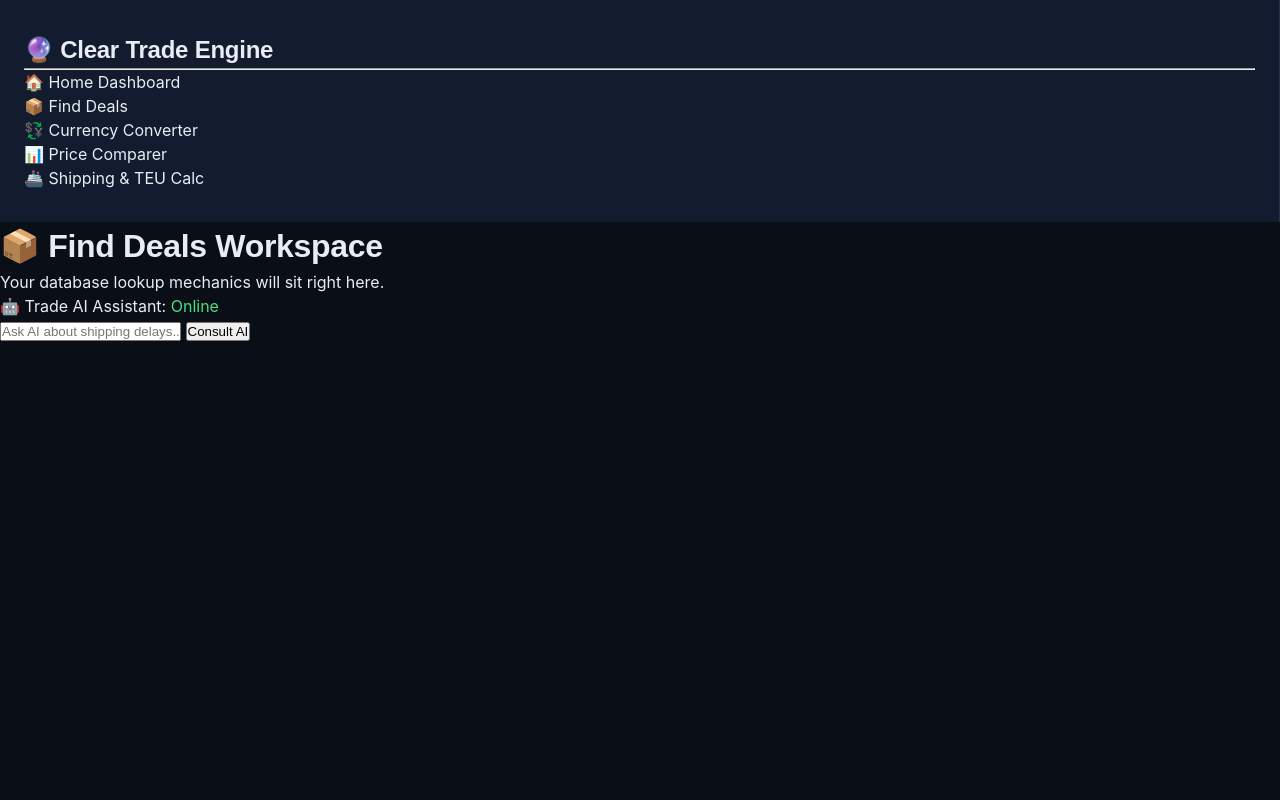
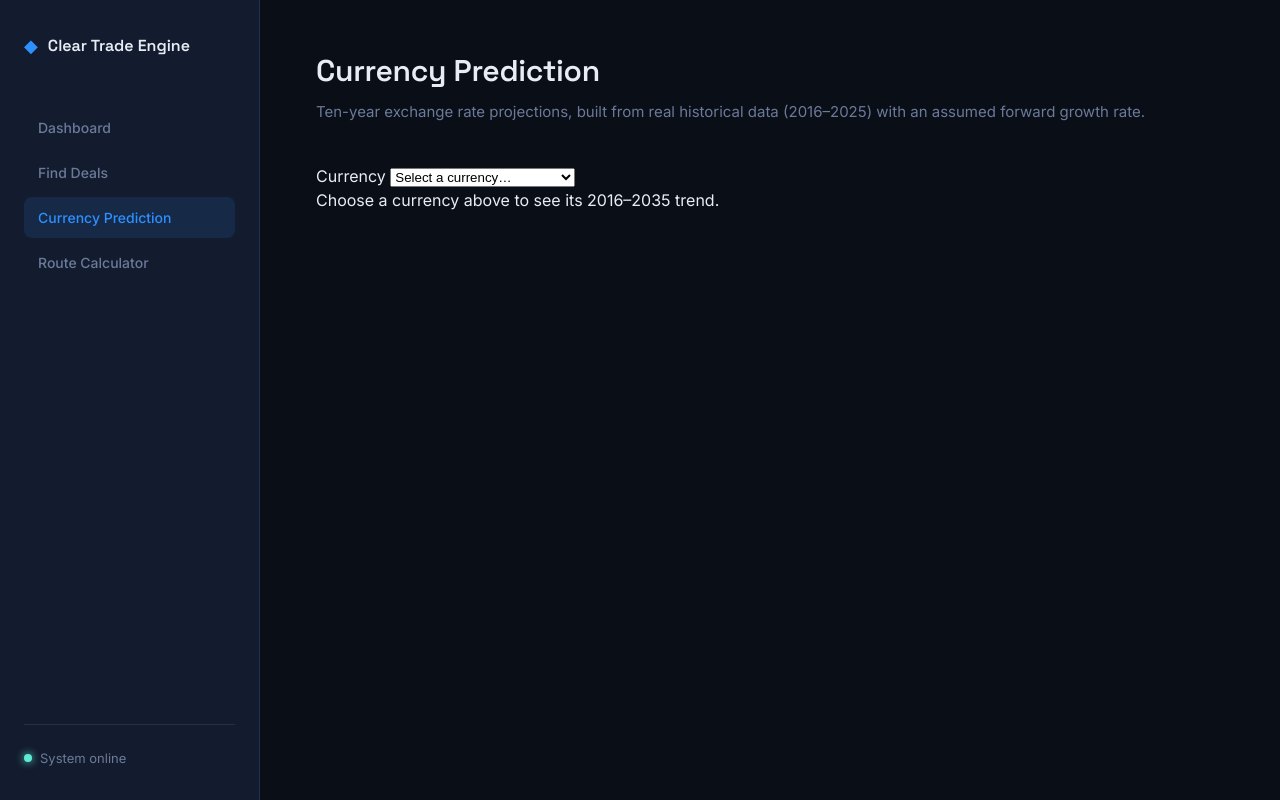
Before and after one commit to eeshapenkey3-cpu/global_trade_engine, a Spring Boot app: page /currency-trend-prediction in a window 1280 px wide. Run offline with Spring Boot 4, Linux system fonts and the light colour scheme.

Commit message:
Update application properties and project files

```diff
--- a/demo/src/main/resources/application.properties
+++ b/demo/src/main/resources/application.properties
@@ -8,3 +8,6 @@ spring.datasource.password=password123
 # JPA/Hibernate Settings
 spring.jpa.database-platform=org.hibernate.dialect.PostgreSQLDialect
 spring.jpa.hibernate.ddl-auto=update
+
+gemini.api.key=${GEMINI_API_KEY}
+gemini.api.url=https://generativelanguage.googleapis.com/v1beta/models/gemini-1.5-flash:generateContent
--- a/demo/src/main/resources/templates/currency-trend-prediction.html
+++ b/demo/src/main/resources/templates/currency-trend-prediction.html
@@ -2,32 +2,72 @@
 <html xmlns:th="http://www.thymeleaf.org">
 <head>
     <meta charset="UTF-8">
-    <title>The Clear Trade Tower</title>
+    <meta name="viewport" content="width=device-width, initial-scale=1">
+    <title>Clear Trade Engine — Currency Prediction</title>
+    <link rel="preconnect" href="https://fonts.googleapis.com">
+    <link rel="preconnect" href="https://fonts.gstatic.com" crossorigin>
+    <link href="https://fonts.googleapis.com/css2?family=Space+Grotesk:wght@500;600;700&family=Inter:wght@400;500;600&display=swap" rel="stylesheet">
     <link rel="stylesheet" th:href="@{/css/style.css}">
 </head>
 <body>
 
-<div class="app-container">
-    <div class="sidebar">
-        <h2>🔮 Clear Trade Engine</h2>
-        <hr>
-        <a href="/dashboard" class="nav-btn">🏠 Home Dashboard</a>
-        <a href="/find-deals" class="nav-btn">📦 Find Deals</a>
-        <a href="/currency-trend-prediction" class="nav-btn">💱 Currency Converter</a>
-        <a href="/green-footprint" class="nav-btn">📊 Price Comparer</a>
-        <a href="/teu-calculator" class="nav-btn">🚢 Shipping & TEU Calc</a>
-    </div>
+<div class="app-shell">
 
-    <div class="main-content">
-        <h1>📦 Find Deals Workspace</h1>
-        <p>Your database lookup mechanics will sit right here.</p>
-    </div>
-</div>
+    <aside class="sidebar">
+        <div class="brand">
+            <span class="brand-mark">&#9670;</span>
+            <span class="brand-name">Clear Trade Engine</span>
+        </div>
 
-<div class="ai-assistant-bar">
-    <div class="ai-status">🤖 Trade AI Assistant: <span style="color:#4ade80;">Online</span></div>
-    <input type="text" placeholder="Ask AI about shipping delays...">
-    <button class="ai-send-btn">Consult AI</button>
+        <nav class="nav-links">
+            <a href="/dashboard" class="nav-link">Dashboard</a>
+            <a href="/find-deals" class="nav-link">Find Deals</a>
+            <a href="/currency-trend-prediction" class="nav-link is-active">Currency Prediction</a>
+            <a href="/teu-calculator" class="nav-link">Route Calculator</a>
+        </nav>
+
+        <div class="sidebar-footer">
+            <div class="status-dot"></div>
+            <span>System online</span>
+        </div>
+    </aside>
+
+    <main class="main">
+
+        <header class="main-header">
+            <h1>Currency Prediction</h1>
+            <p>Ten-year exchange rate projections, built from real historical data (2016&ndash;2025) with an assumed forward growth rate.</p>
+        </header>
+
+        <form class="search-form" method="get" th:action="@{/currency-trend-prediction}">
+            <div class="field">
+                <label for="currency">Currency</label>
+                <select id="currency" name="currency" onchange="this.form.submit()">
+                    <option value="">Select a currency&hellip;</option>
+                    <option value="EUR" th:selected="${selectedCurrency == 'EUR'}">EUR &mdash; Euro</option>
+                    <option value="GBP" th:selected="${selectedCurrency == 'GBP'}">GBP &mdash; British Pound</option>
+                    <option value="JPY" th:selected="${selectedCurrency == 'JPY'}">JPY &mdash; Japanese Yen</option>
+                    <option value="INR" th:selected="${selectedCurrency == 'INR'}">INR &mdash; Indian Rupee</option>
+                    <option value="BRL" th:selected="${selectedCurrency == 'BRL'}">BRL &mdash; Brazilian Real</option>
+                    <option value="ZAR" th:selected="${selectedCurrency == 'ZAR'}">ZAR &mdash; South African Rand</option>
+                </select>
+            </div>
+            <noscript><button type="submit" class="primary-btn">Show forecast</button></noscript>
+        </form>
+
+        <div class="chart-panel" th:if="${selectedCurrency}">
+            <img th:src="@{'/images/graphs/' + ${selectedCurrency} + '.png'}"
+                 th:alt="${selectedCurrency} + ' exchange rate forecast'"
+                 class="chart-image">
+            <p class="chart-note">Solid line = real historical rate (USD base). Dotted line = projected, using each currency's own average annual growth calculated from 2016&ndash;2025 data.</p>
+        </div>
+
+        <div class="empty-state" th:unless="${selectedCurrency}">
+            <p>Choose a currency above to see its 2016&ndash;2035 trend.</p>
+        </div>
+
+    </main>
+
 </div>
 
 </body>
```
Also changed, not shown: demo/src/main/java/com/example/demo/service/Gemini32Service.java (added, +39 -0 lines), demo/src/main/resources/static/images/graphs/BRL.png (added), demo/src/main/resources/static/images/graphs/EUR.png (added), demo/src/main/resources/static/images/graphs/GBP.png (added), demo/src/main/resources/static/images/graphs/INR.png (added), demo/src/main/resources/static/images/graphs/JPY.png (added), demo/src/main/resources/static/images/graphs/ZAR.png (added), 2 other files.
